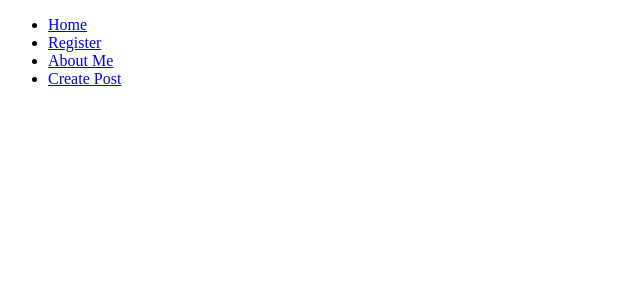
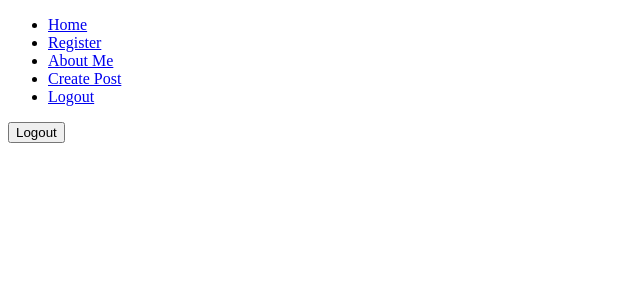
Before and after one commit to brennan-mccreary/socialMediaApp, a React (Create React App) app: page /logout in a window 1280 px wide. Shown: the top 300 px of the page, without its empty margins (0-640 px from the left). Built offline with nearby package versions, Linux system fonts and the light colour scheme.

Commit message:
Successfully logged out and redirected to home page.

```diff
--- a/src/components/App.jsx
+++ b/src/components/App.jsx
@@ -3,6 +3,7 @@ import React, { Component } from 'react';
 import './App.css';
 import axios from 'axios';
 import Login from "./Login/Login.jsx"
+import Logout from "./Logout/Logout"
 import Register from "./Register/Register.jsx"
 import jwtDecode from 'jwt-decode';
 import {
@@ -93,8 +94,11 @@ class App extends Component {
             })
     }
 
-    logOut = async () => {
-        localStorage.clear()
+    handleLogout = async () => {
+        localStorage.clear();
+        this.setState({
+            currentUser: {}
+        })
     }
 
     //Run on component initial mount
@@ -121,6 +125,9 @@ class App extends Component {
                             <li>
                                 <Link to="/create">Create Post</Link>
                             </li>
+                            <li>
+                                <Link to="/logout">Logout</Link>
+                            </li>
                         </ul>
                     </nav>
 
@@ -130,6 +137,7 @@ class App extends Component {
                         {/* <Route exact path="/login" element={<Login handleChange={this.handleRegisterChange} info={this.state.loginInfo} handleSubmit={this.handleLoginSubmit} />} /> */}
                         <Route exact path="/register" element={<Register handleChange={this.handleRegisterChange} info={this.state.registerInfo} handleSubmit={this.handleRegisterSubmit} />} />
                         <Route exact path="/" element={<Login handleChange={this.handleLoginChange} info={this.state.loginInfo} handleSubmit={this.handleLoginSubmit} />} />
+                        <Route exact path="/logout" element={<Logout handleLogout={this.handleLogout} />} />
                     </Routes>
                 </div>
             </BrowserRouter>
--- /dev/null
+++ b/src/components/Logout/Logout.jsx
@@ -0,0 +1,23 @@
+import React from 'react';
+import { useNavigate } from 'react-router-dom';
+
+const Logout = (props) => {
+    let navigate = useNavigate()
+    const loggingOut = (event) => {
+        event.preventDefault()
+        props.handleLogout();
+        navigate("/")
+
+    }
+    return (
+        <div>
+            <form className='logout' onClick={loggingOut}>
+                <div>
+                    <button type="logout" className="btn btn-primary">Logout</button>
+                </div>
+            </form>
+        </div>
+    )
+}
+
+export default Logout;
```
Also changed, not shown: src/components/Logout/Logout.css (added).
